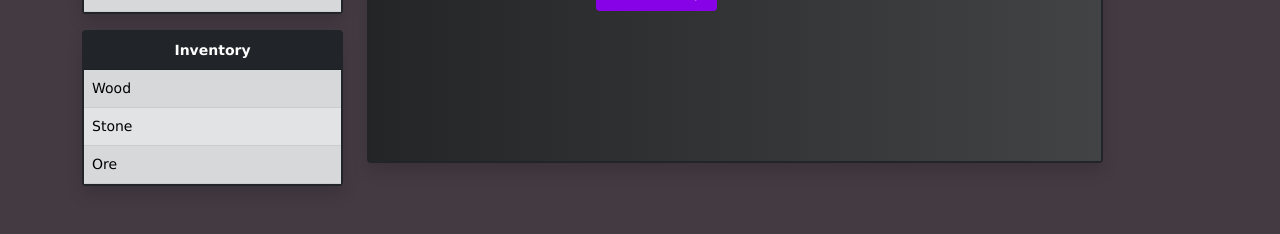
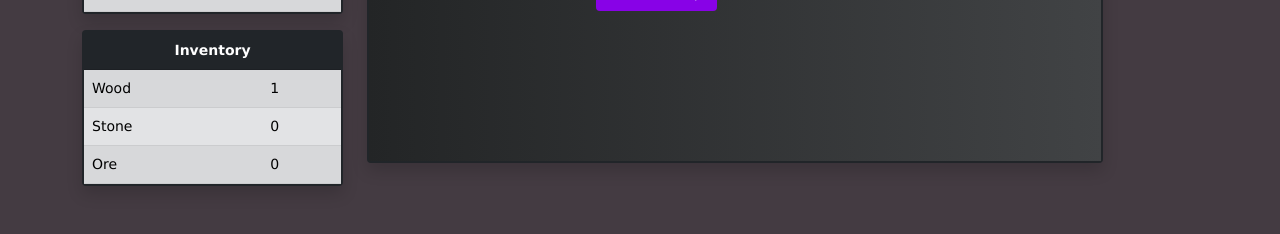
Before and after one commit to kenzieryann7/rise-of-the-dead, a Vue app: page /main in a window 1280 px wide. Shown: the part 398-632 px from the top of the page. Built offline with nearby package versions, Linux system fonts and the light colour scheme.

Commit message:
fixed issue with calling store resources within a v-for

```diff
--- a/src/components/InventoryWindow.vue
+++ b/src/components/InventoryWindow.vue
@@ -7,11 +7,15 @@
       <tbody>
         <tr v-for="res in resData" :key="res.id">
           <td class="text-start">{{ res.label }}</td>
-          <td v-if="res.label == 'Wood'" class="text-start">{{ res.wood }}</td>
+          <td v-if="res.label == 'Wood'" class="text-start">
+            {{ resStore.wood }}
+          </td>
           <td v-if="res.label == 'Stone'" class="text-start">
-            {{ res.stone }}
+            {{ resStore.stone }}
           </td>
-          <td v-if="res.label == 'Ore'" class="text-start">{{ res.ore }}</td>
+          <td v-if="res.label == 'Ore'" class="text-start">
+            {{ resStore.ore }}
+          </td>
         </tr>
       </tbody>
     </table>
@@ -32,7 +36,7 @@ export default {
   },
   computed: {
     ...mapGetters({
-      res: "getRes",
+      resStore: "getRes",
     }),
   },
 };
```
